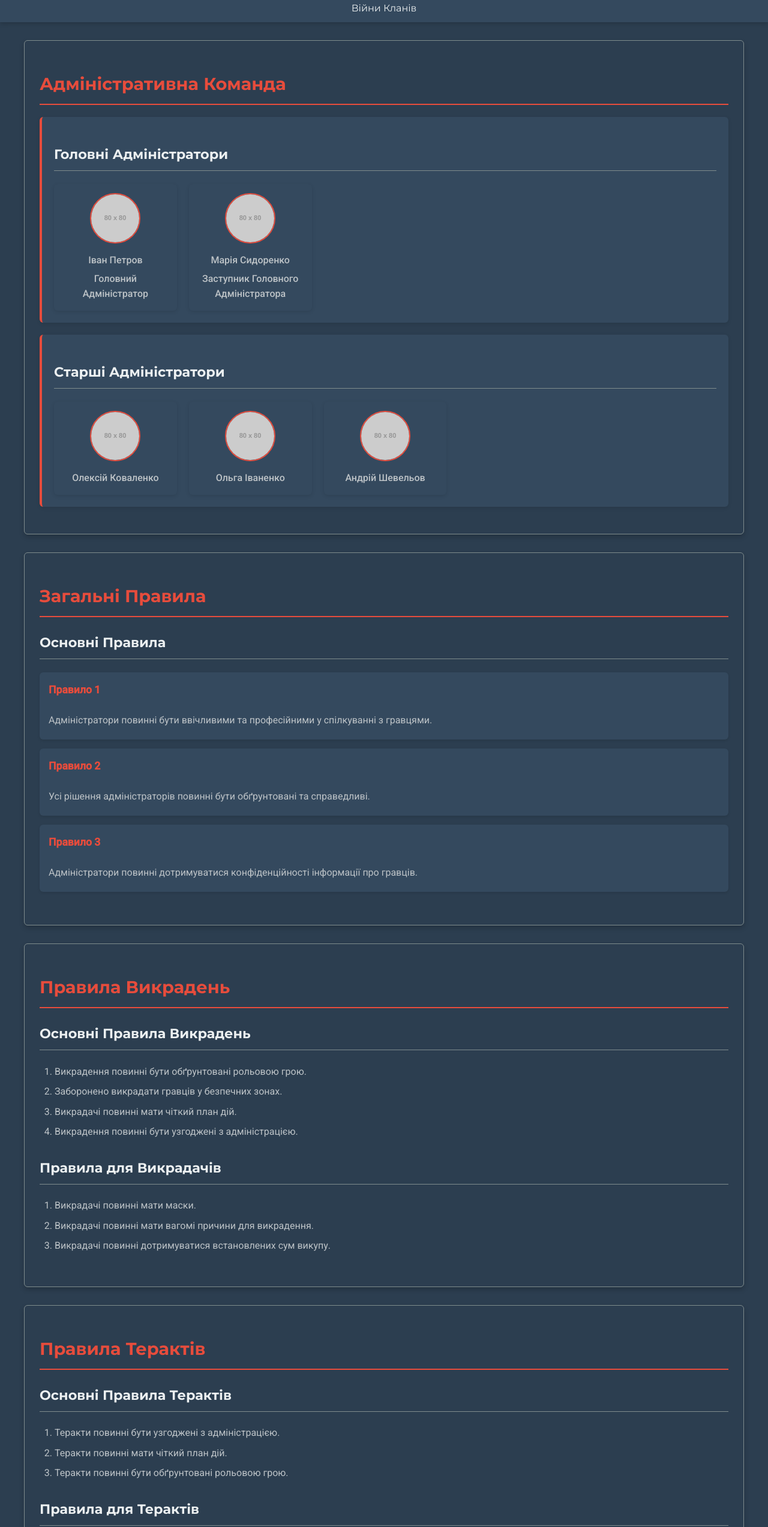
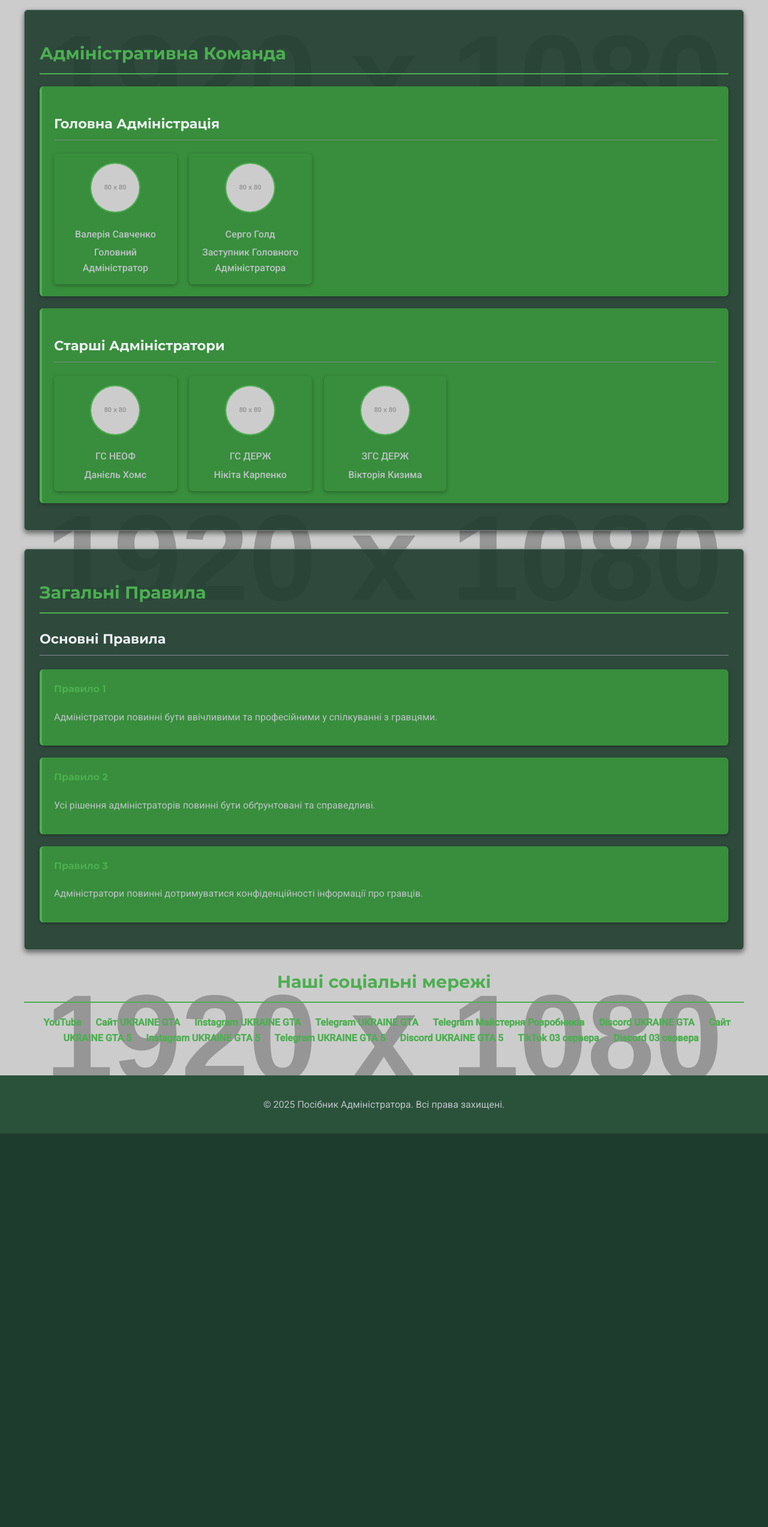
Before and after one commit to Solomonn31/ukrainegtainfoclan1, a plain HTML site: page index.html in a window 1280 px wide. Shown: the part 254-2800 px from the top of the page at 60% size. After the commit the page ends 2144 px from the top, so only its background shows below. Drawn offline with Linux system fonts and the light colour scheme; placeholder pictures from the web are drawn by us.

Commit message:
Update index.html

````diff
--- a/index.html
+++ b/index.html
@@ -1,23 +1,20 @@
-Відмінно, ось інший шаблон для посібника адміністратора, який відрізняється від попереднього:
-
-```html
 <!DOCTYPE html>
 <html lang="uk">
 <head>
     <meta charset="UTF-8">
     <meta name="viewport" content="width=device-width, initial-scale=1.0">
-    <title>Посібник Адміністратора</title>
+    <title>Східна Україна - Посібник Адміністратора</title>
     <link href="https://fonts.googleapis.com/css2?family=Montserrat:wght@400;700&family=Roboto:wght@300;400;500&display=swap" rel="stylesheet">
     <style>
         :root {
-            --primary-color: #2c3e50;
-            --secondary-color: #34495e;
-            --accent-color: #e74c3c;
+            --primary-color: #1e3c2e;
+            --secondary-color: #2a523a;
+            --accent-color: #4CAF50;
             --text-color: #ecf0f1;
             --text-secondary: #bdc3c7;
             --border-color: #7f8c8d;
-            --background-light: #34495e;
-            --background-dark: #2c3e50;
+            --background-light: #388E3C;
+            --background-dark: #2E7D32;
         }
 
         body {
@@ -27,6 +24,16 @@
             margin: 0;
             padding: 0;
             line-height: 1.6;
+            background-image: url('https://via.placeholder.com/1920x1080/1e3c2e/ffffff?text=GTA+SA+Style');
+            background-size: cover;
+            background-attachment: fixed;
+            animation: backgroundAnimation 20s infinite linear;
+        }
+
+        @keyframes backgroundAnimation {
+            0% { background-position: 0% 50%; }
+            50% { background-position: 100% 50%; }
+            100% { background-position: 0% 50%; }
         }
 
         header {
@@ -34,7 +41,13 @@
             color: var(--text-color);
             text-align: center;
             padding: 2rem 0;
-            box-shadow: 0 4px 12px rgba(0, 0, 0, 0.3);
+            box-shadow: 0 4px 12px rgba(0, 0, 0, 0.5);
+            animation: headerAnimation 2s ease-in-out;
+        }
+
+        @keyframes headerAnimation {
+            0% { transform: translateY(-50px); opacity: 0; }
+            100% { transform: translateY(0); opacity: 1; }
         }
 
         .header-content {
@@ -49,18 +62,33 @@
             margin: 0;
             text-transform: uppercase;
             letter-spacing: 2px;
+            color: var(--accent-color);
+            text-shadow: 2px 2px 4px rgba(0, 0, 0, 0.5);
+            animation: textShadowPulse 2s infinite alternate;
+        }
+
+        @keyframes textShadowPulse {
+            0% { text-shadow: 2px 2px 4px rgba(0, 0, 0, 0.5); }
+            100% { text-shadow: 2px 2px 8px rgba(0, 0, 0, 0.8); }
         }
 
         .subheader-text {
             font-size: 1.1rem;
             max-width: 800px;
             margin: 10px auto 0;
+            color: var(--text-secondary);
         }
 
         nav {
             background-color: var(--secondary-color);
             padding: 10px 0;
-            box-shadow: 0 2px 8px rgba(0, 0, 0, 0.2);
+            box-shadow: 0 2px 8px rgba(0, 0, 0, 0.5);
+            animation: navAnimation 1.5s ease-in-out;
+        }
+
+        @keyframes navAnimation {
+            0% { transform: translateY(-30px); opacity: 0; }
+            100% { transform: translateY(0); opacity: 1; }
         }
 
         nav ul {
@@ -89,6 +117,7 @@
         nav ul li a:hover {
             background-color: var(--accent-color);
             color: white;
+            transform: scale(1.1);
         }
 
         .container {
@@ -98,12 +127,18 @@
         }
 
         section {
-            background-color: var(--background-dark);
+            background-color: rgba(30, 60, 46, 0.9);
             padding: 25px;
             margin-bottom: 30px;
             border-radius: 6px;
-            box-shadow: 0 4px 8px rgba(0, 0, 0, 0.2);
+            box-shadow: 0 4px 8px rgba(0, 0, 0, 0.5);
             border: 1px solid var(--border-color);
+            animation: sectionAnimation 1.5s ease-in-out;
+        }
+
+        @keyframes sectionAnimation {
+            0% { transform: translateX(-50px); opacity: 0; }
+            100% { transform: translateX(0); opacity: 1; }
         }
 
         h2 {
@@ -142,8 +177,13 @@
             border-radius: 6px;
             padding: 20px;
             margin-bottom: 20px;
-            box-shadow: 0 2px 6px rgba(0, 0, 0, 0.1);
+            box-shadow: 0 2px 6px rgba(0, 0, 0, 0.3);
             border-left: 4px solid var(--accent-color);
+            transition: transform 0.3s ease;
+        }
+
+        .card:hover {
+            transform: translateY(-5px);
         }
 
         .card h4 {
@@ -164,7 +204,7 @@
             border-radius: 6px;
             padding: 15px;
             text-align: center;
-            box-shadow: 0 2px 6px rgba(0, 0, 0, 0.1);
+            box-shadow: 0 2px 6px rgba(0, 0, 0, 0.3);
             transition: transform 0.3s ease;
         }
 
@@ -186,50 +226,23 @@
             font-weight: 500;
         }
 
-        .rule-section {
-            margin-bottom: 30px;
+        .social-links {
+            margin: 20px 0;
+            text-align: center;
         }
 
-        .rule-card {
-            background-color: var(--background-light);
-            border-radius: 6px;
-            padding: 15px;
-            margin-bottom: 15px;
-            box-shadow: 0 2px 4px rgba(0, 0, 0, 0.1);
+        .social-links a {
+            color: var(--accent-color);
+            text-decoration: none;
+            margin: 0 10px;
+            font-weight: bold;
+            transition: all 0.3s ease;
         }
 
-        .rule-card h4 {
-            margin-top: 0;
-            color: var(--accent-color);
-            font-size: 1.1rem;
-        }
-
-        .rule-card p {
-            margin: 5px 0;
-        }
-
-        table {
-            width: 100%;
-            border-collapse: collapse;
-            margin: 20px 0;
-        }
-
-        table, th, td {
-            border: 1px solid var(--border-color);
-        }
-
-        th, td {
-            padding: 12px;
-            text-align: left;
-        }
-
-        th {
-            background-color: var(--accent-color);
+        .social-links a:hover {
             color: white;
-        }
-
-        tr:nth-child(even) {
-            background-color: rgba(46, 62, 80, 0.7);
+            text-decoration: underline;
+            transform: scale(1.1);
         }
 
         footer {
@@ -238,6 +251,12 @@
             text-align: center;
             padding: 20px 0;
             margin-top: 50px;
+            animation: footerAnimation 2s ease-in-out;
+        }
+
+        @keyframes footerAnimation {
+            0% { transform: translateY(50px); opacity: 0; }
+            100% { transform: translateY(0); opacity: 1; }
         }
 
         @media (max-width: 768px) {
@@ -262,7 +281,7 @@
 <body>
     <header>
         <div class="header-content">
-            <h1>Посібник Адміністратора</h1>
+            <h1>Східна Україна</h1>
             <p class="subheader-text">Цей посібник створено для допомоги адміністраторам у їхній роботі та наданні актуальної інформації.</p>
         </div>
     </header>
@@ -271,10 +290,6 @@
         <ul>
             <li><a href="#admin-team">Адміністративна Команда</a></li>
             <li><a href="#general-rules">Загальні Правила</a></li>
-            <li><a href="#kidnapping-rules">Правила Викрадень</a></li>
-            <li><a href="#terrorism-rules">Правила Терактів</a></li>
-            <li><a href="#supply-rules">Правила Постачання</a></li>
-            <li><a href="#clan-wars">Війни Кланів</a></li>
         </ul>
     </nav>
 
@@ -283,16 +298,16 @@
             <h2>Адміністративна Команда</h2>
 
             <div class="card">
-                <h3>Головні Адміністратори</h3>
+                <h3>Головна Адміністрація</h3>
                 <div class="admin-grid">
                     <div class="admin-card">
                         <img src="https://via.placeholder.com/80" alt="Аватар">
-                        <p>Іван Петров</p>
+                        <p>Валерія Савченко</p>
                         <p>Головний Адміністратор</p>
                     </div>
                     <div class="admin-card">
                         <img src="https://via.placeholder.com/80" alt="Аватар">
-                        <p>Марія Сидоренко</p>
+                        <p>Серго Голд</p>
                         <p>Заступник Головного Адміністратора</p>
                     </div>
                 </div>
@@ -303,15 +318,18 @@
                 <div class="admin-grid">
                     <div class="admin-card">
                         <img src="https://via.placeholder.com/80" alt="Аватар">
-                        <p>Олексій Коваленко</p>
+                        <p>ГС НЕОФ</p>
+                        <p>Данієль Хомс</p>
                     </div>
                     <div class="admin-card">
                         <img src="https://via.placeholder.com/80" alt="Аватар">
-                        <p>Ольга Іваненко</p>
+                        <p>ГС ДЕРЖ</p>
+                        <p>Нікіта Карпенко</p>
                     </div>
                     <div class="admin-card">
                         <img src="https://via.placeholder.com/80" alt="Аватар">
-                        <p>Андрій Шевельов</p>
+                        <p>ЗГС ДЕРЖ</p>
+                        <p>Вікторія Кизима</p>
                     </div>
                 </div>
             </div>
@@ -322,109 +340,38 @@
 
             <div class="rule-section">
                 <h3>Основні Правила</h3>
-                <div class="rule-card">
+                <div class="card">
                     <h4>Правило 1</h4>
                     <p>Адміністратори повинні бути ввічливими та професійними у спілкуванні з гравцями.</p>
                 </div>
-                <div class="rule-card">
+                <div class="card">
                     <h4>Правило 2</h4>
                     <p>Усі рішення адміністраторів повинні бути обґрунтовані та справедливі.</p>
                 </div>
-                <div class="rule-card">
+                <div class="card">
                     <h4>Правило 3</h4>
                     <p>Адміністратори повинні дотримуватися конфіденційності інформації про гравців.</p>
                 </div>
             </div>
         </section>
 
-        <section id="kidnapping-rules">
-            <h2>Правила Викрадень</h2>
-
-            <div class="rule-section">
-                <h3>Основні Правила Викрадень</h3>
-                <ol>
-                    <li>Викрадення повинні бути обґрунтовані рольовою грою.</li>
-                    <li>Заборонено викрадати гравців у безпечних зонах.</li>
-                    <li>Викрадачі повинні мати чіткий план дій.</li>
-                    <li>Викрадення повинні бути узгоджені з адміністрацією.</li>
-                </ol>
-            </div>
-
-            <div class="rule-section">
-                <h3>Правила для Викрадачів</h3>
-                <ol>
-                    <li>Викрадачі повинні мати маски.</li>
-                    <li>Викрадачі повинні мати вагомі причини для викрадення.</li>
-                    <li>Викрадачі повинні дотримуватися встановлених сум викупу.</li>
-                </ol>
-            </div>
-        </section>
-
-        <section id="terrorism-rules">
-            <h2>Правила Терактів</h2>
-
-            <div class="rule-section">
-                <h3>Основні Правила Терактів</h3>
-                <ol>
-                    <li>Теракти повинні бути узгоджені з адміністрацією.</li>
-                    <li>Теракти повинні мати чіткий план дій.</li>
-                    <li>Теракти повинні бути обґрунтовані рольовою грою.</li>
-                </ol>
-            </div>
-
-            <div class="rule-section">
-                <h3>Правила для Терактів</h3>
-                <ol>
-                    <li>Теракти повинні мати мінімум 10 учасників.</li>
-                    <li>Теракти повинні мати чіткі вимоги.</li>
-                    <li>Теракти повинні бути проведені у встановлений час.</li>
-                </ol>
-            </div>
-        </section>
-
-        <section id="supply-rules">
-            <h2>Правила Постачання</h2>
-
-            <div class="rule-section">
-                <h3>Основні Правила Постачання</h3>
-                <ol>
-                    <li>Постачання повинні бути узгоджені з адміністрацією.</li>
-                    <li>Постачання повинні мати чіткий маршрут.</li>
-                    <li>Постачання повинні бути захищені.</li>
-                </ol>
-            </div>
-
-            <div class="rule-section">
-                <h3>Правила для Постачання</h3>
-                <ol>
-                    <li>Постачання повинні мати мінімум 5 охоронців.</li>
-                    <li>Постачання повинні бути проведені у встановлений час.</li>
-                    <li>Постачання повинні мати чіткі інструкції.</li>
-                </ol>
-            </div>
-        </section>
-
-        <section id="clan-wars">
-            <h2>Війни Кланів</h2>
-
-            <div class="rule-section">
-                <h3>Основні Правила Війни Кланів</h3>
-                <ol>
-                    <li>Війни кланів повинні бути узгоджені з адміністрацією.</li>
-                    <li>Війни кланів повинні мати чіткі причини.</li>
-                    <li>Війни кланів повинні бути обґрунтовані рольовою грою.</li>
-                </ol>
-            </div>
-
-            <div class="rule-section">
-                <h3>Правила для Війни Кланів</h3>
-                <ol>
-                    <li>Війни кланів повинні мати мінімум 10 учасників з кожного боку.</li>
-                    <li>Війни кланів повинні мати чіткі умови перемоги.</li>
-                    <li>Війни кланів повинні бути проведені у встановлений час.</li>
-                </ol>
-            </div>
-        </section>
+        <div class="social-links">
+            <h2>Наші соціальні мережі</h2>
+            <p>
+                <a href="https://www.youtube.com/@ukrainegta/featured">YouTube</a>
+                <a href="https://ukraine-gta.com.ua/uk/">Сайт UKRAINE GTA</a>
+                <a href="https://www.instagram.com/ukraine_gta/">Instagram UKRAINE GTA</a>
+                <a href="https://t.me/ukraine_gta">Telegram UKRAINE GTA</a>
+                <a href="https://t.me/devnews_ukrainegta">Telegram Майстерня Розробників</a>
+                <a href="https://discord.gg/ukrainegta">Discord UKRAINE GTA</a>
+                <a href="https://ukraine-gta5.com.ua/">Сайт UKRAINE GTA 5</a>
+                <a href="https://www.instagram.com/ukraine_gta_5/">Instagram UKRAINE GTA 5</a>
+                <a href="https://t.me/ukraine_gta_5">Telegram UKRAINE GTA 5</a>
+                <a href="https://discord.gg/ukraine-gta-5">Discord UKRAINE GTA 5</a>
+                <a href="https://www.tiktok.com/@gta_ukraine_03">TikTok 03 сервера</a>
+                <a href="https://discord.gg/rVdSgTqw">Discord 03 сервера</a>
+            </p>
+        </div>
     </div>
 
     <footer>
@@ -432,4 +379,3 @@
     </footer>
 </body>
 </html>
-```
````
